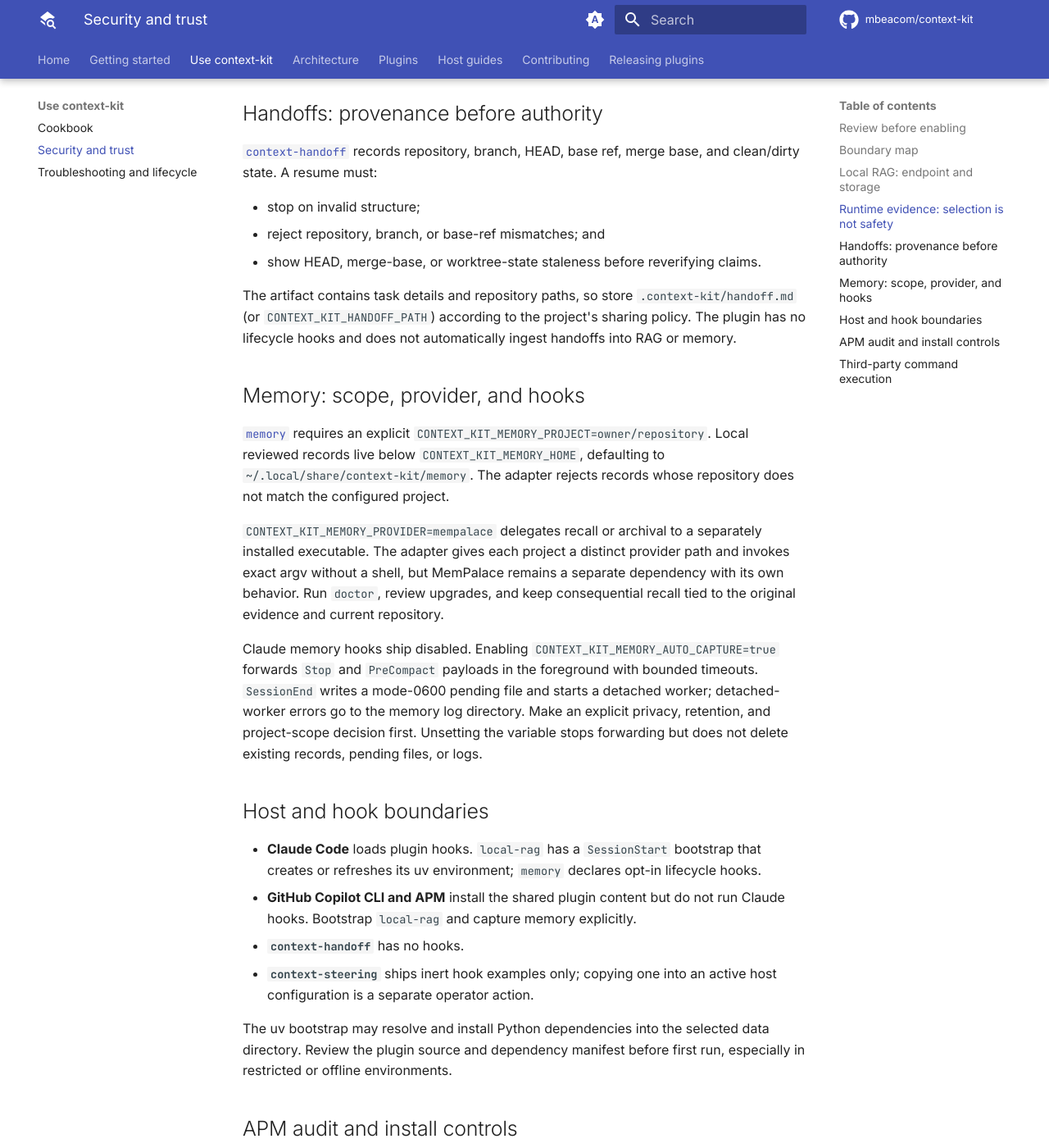
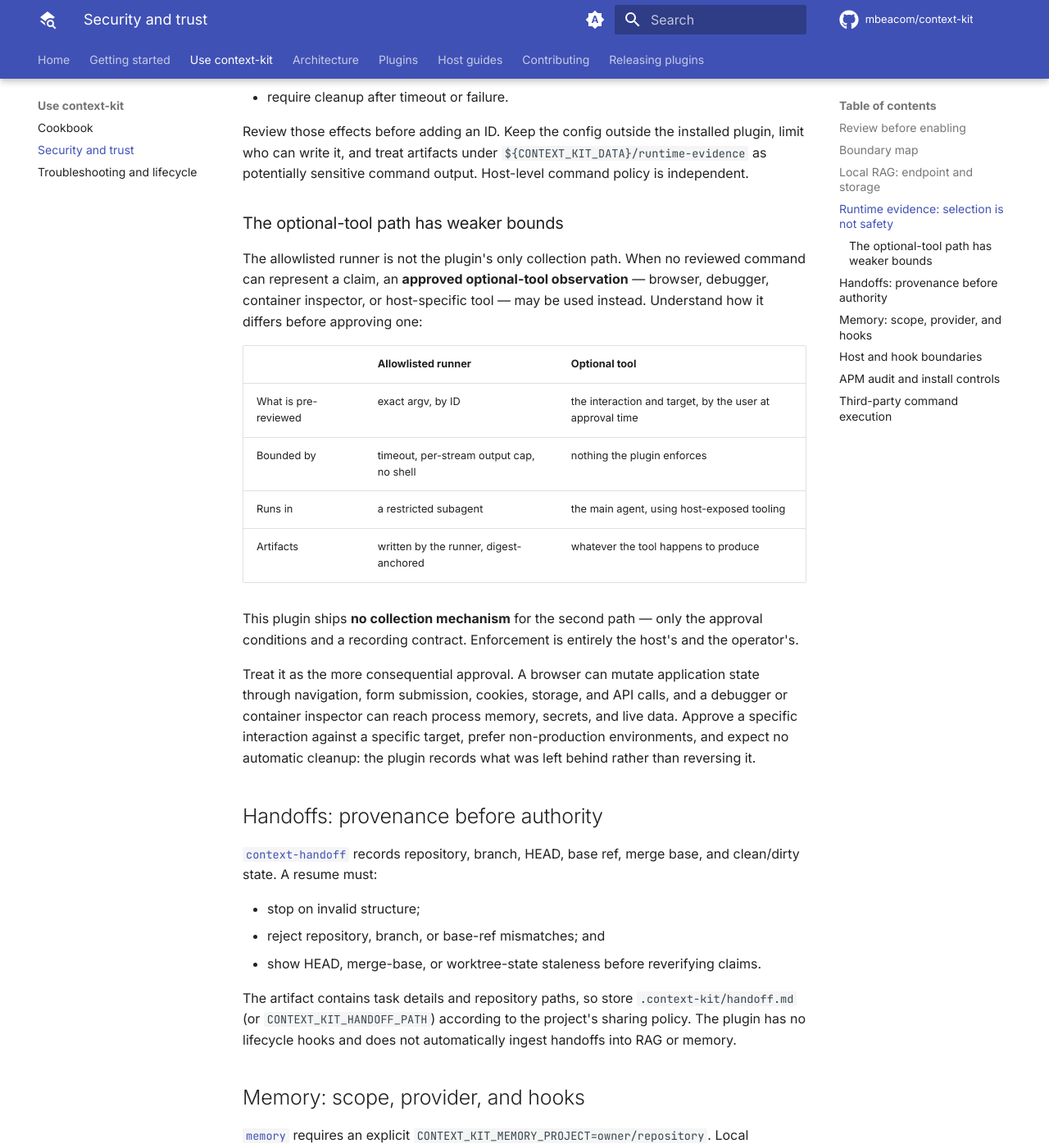
Before and after one commit to mbeacom/context-kit, an MkDocs documentation site: the page built from docs/security.md, in a window 1280 px wide and 1400 px high, scrolled down 2413 px. Shown: the whole window at 82% size. Built offline with MkDocs 1.6.1 and Material for MkDocs 9.7.7, drawn with Linux system fonts in a browser that asks for light colours; comment, search, counter and statistics services are not loaded; some of the changed text lies outside the part shown.

Commit message:
docs: propagate the optional-tool path across the catalog
The previous commits added a second collection path to `runtime-evidence` but
left the rest of the catalog describing it as command-ID-only. Every one of
these was a true statement that this PR made false.

Most consequential: `docs/security.md` described the plugin's inputs and effects
purely in allowlist terms, so a reader evaluating the security posture would
have understated it. The optional-tool path is the weaker boundary — nothing the
plugin enforces bounds it, and `optional-tools.md` itself warns that a browser
mutates application state through navigation, form submission, cookies, storage,
and API calls. The boundary map row and a new subsection now say so, with a
side-by-side comparison and the guidance that this is the more consequential
approval.

Next: `plugins/plugin-forge/quality/retrieval-scenarios.json`, the deterministic
corpus the catalog-quality gate validates. It declared one tool for the
`runtime-evidence` route, so the gate was certifying a stale model of the
plugin. Adds the second tool and a `runtime-evidence-approved-optional-tool`
scenario with a static near miss.

Remaining prose fixes: `docs/index.md`, `docs/plugins/index.md`,
`docs/plugins/runtime-evidence.md` (plus a two-path table),
`docs/plugins/verify.md`, `docs/ARCHITECTURE.md`, `docs/getting-started.md`,
the plugin README, and `verify-before-trust`, which still told the agent the
command runs only a pre-reviewed allowlist ID a few lines above the escalation
it documents.

Bumps plugin-forge to 0.5.1: its shipped quality corpus changed, and version is
the cache key. The release-readiness gate checks changelog/manifest agreement
but cannot detect changed content without a bump, so this one is by convention.

Co-authored-by: Copilot App <223556219+Copilot@users.noreply.github.com>

```diff
--- a/docs/security.md
+++ b/docs/security.md
@@ -29,7 +29,7 @@ canonical component pages. Host-specific installation remains in
 | Skills and agents | Installed plugin content plus the current host | Can recommend tool calls or delegate work | Host permissions and operator review still govern actual execution |
 | Third-party CLIs | Executable resolved by the host environment | May read files, write files, use credentials, or access networks | Plugin installation does not audit or sandbox the executable |
 | `local-rag` | Chosen corpus, data directory, embedding model, and Ollama endpoint | Stores chunks, metadata, and vectors; sends text to the configured endpoint | "Local" assumes a trusted local endpoint; a configured remote host receives corpus chunks and queries |
-| `runtime-evidence` | User-owned allowlist mapping an exact ID to literal argv | Executes one selected process and writes bounded artifacts | Exact selection is not proof that the executable is safe or side-effect-free |
+| `runtime-evidence` | User-owned allowlist mapping an exact ID to literal argv, or a user-approved optional tool when no command fits | Executes one selected process and writes bounded artifacts, or performs an approved browser/debugger observation the plugin does not bound | Exact selection is not proof that the executable is safe or side-effect-free; the optional-tool path is bounded only by the approval and the host |
 | `context-handoff` | Current repository identity and a validated artifact | Writes bounded task state with repository provenance | Saved claims must be rejected or reverified when identity or freshness anchors differ |
 | `memory` | Explicit project scope, reviewed records, and optional provider | Persists evidence-backed records and may forward opted-in Claude hook payloads | Recall is a lead, not current truth; provider behavior and retention remain separate |
 | APM | Project manifest, lockfile, policy, and deployed files | Resolves, deploys, hashes, and audits packages | Integrity and policy checks do not prove semantic safety or runtime harmlessness |
@@ -77,6 +77,31 @@ Review those effects before adding an ID. Keep the config outside the installed
 plugin, limit who can write it, and treat artifacts under
 `${CONTEXT_KIT_DATA}/runtime-evidence` as potentially sensitive command output.
 Host-level command policy is independent.
+
+### The optional-tool path has weaker bounds
+
+The allowlisted runner is not the plugin's only collection path. When no
+reviewed command can represent a claim, an **approved optional-tool
+observation** — browser, debugger, container inspector, or host-specific tool —
+may be used instead. Understand how it differs before approving one:
+
+| | Allowlisted runner | Optional tool |
+| --- | --- | --- |
+| What is pre-reviewed | exact argv, by ID | the interaction and target, by the user at approval time |
+| Bounded by | timeout, per-stream output cap, no shell | nothing the plugin enforces |
+| Runs in | a restricted subagent | the main agent, using host-exposed tooling |
+| Artifacts | written by the runner, digest-anchored | whatever the tool happens to produce |
+
+This plugin ships **no collection mechanism** for the second path — only the
+approval conditions and a recording contract. Enforcement is entirely the
+host's and the operator's.
+
+Treat it as the more consequential approval. A browser can mutate application
+state through navigation, form submission, cookies, storage, and API calls, and
+a debugger or container inspector can reach process memory, secrets, and live
+data. Approve a specific interaction against a specific target, prefer
+non-production environments, and expect no automatic cleanup: the plugin
+records what was left behind rather than reversing it.
 
 ## Handoffs: provenance before authority
 
```
Also changed, not shown: docs/ARCHITECTURE.md (+3 -2 lines), docs/getting-started.md (+3 -2 lines), docs/index.md (+4 -3 lines), docs/plugins/index.md (+2 -1 lines), docs/plugins/runtime-evidence.md (+21 -4 lines), docs/plugins/verify.md (+3 -2 lines), plugins/plugin-forge/CHANGELOG.md (+9 -0 lines), plugins/runtime-evidence/CHANGELOG.md (+3 -0 lines), plugins/runtime-evidence/README.md (+11 -5 lines), plugins/verify/skills/verify-before-trust/SKILL.md (+3 -1 lines), 3 other files.
